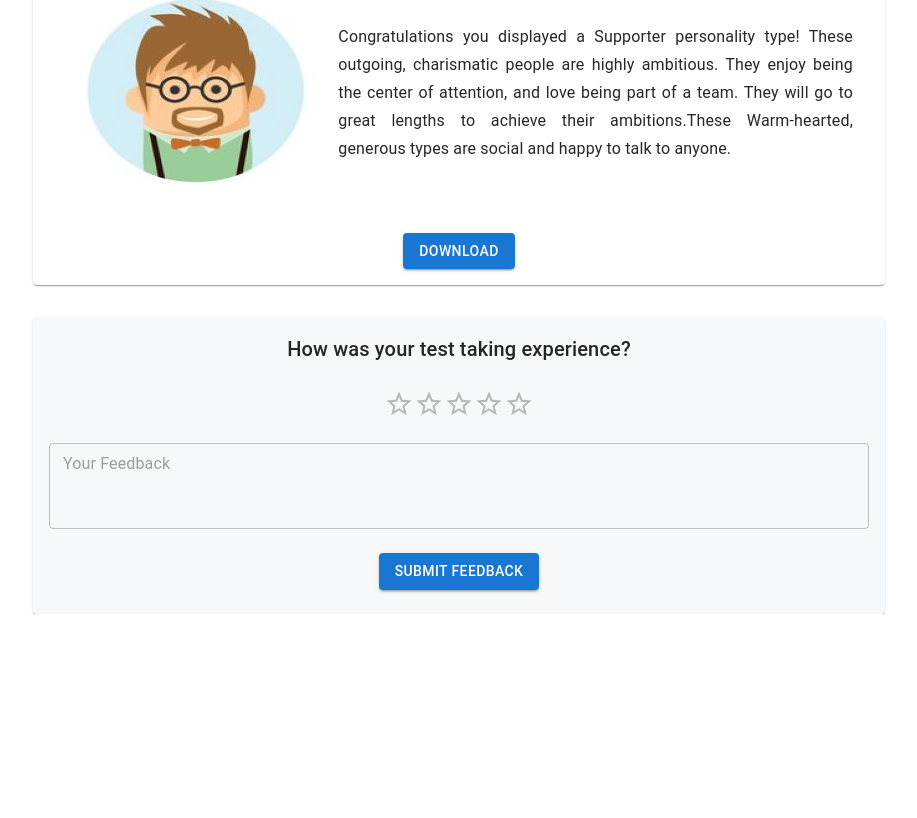
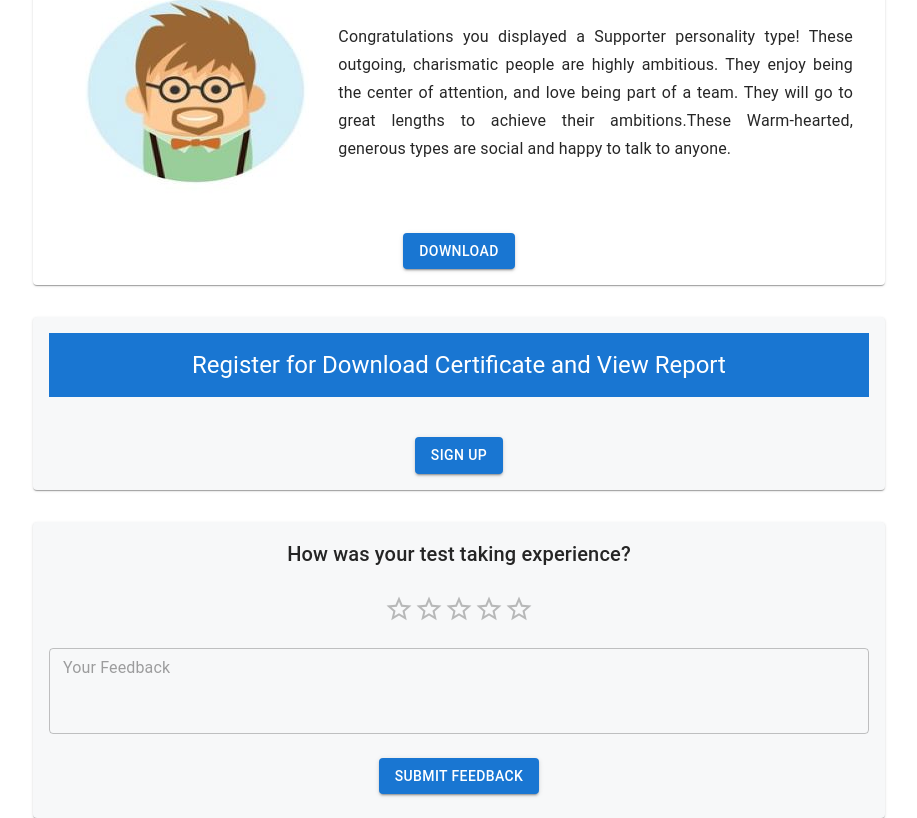
Before and after one commit to Talent-Sumo/CLOUD-COACH-New-UI, a React (Create React App) app: page /form/thankyou in a window 1280 px wide. Shown: the part 674-1492 px from the top of the page, without its empty margins (181-1098 px from the left). Before the commit the page ends 1288 px from the top, so only its background shows below. Built offline with nearby package versions, Linux system fonts and the light colour scheme.

Commit message:
Add Sign Up button

```diff
--- a/src/Components/Form/FormThankyou/index.jsx
+++ b/src/Components/Form/FormThankyou/index.jsx
@@ -168,6 +168,24 @@ const FormThankyou = (props) => {
 
             <Container sx={{ marginTop: "2rem" }} maxWidth="md">
                 <Card sx={{ backgroundColor: "#F7F8F9" }}>
+                    <CardContent ref={cardRef} sx={{ display: 'flex', flexDirection: 'column', justifyContent: 'center', alignItems: 'center' }}>
+                        <Box mb={3} p={2} sx={{ backgroundColor: "#1976d2", width: '100%' }} align='center'>
+                            <Typography color='white' align='center' variant='h5'>
+                                Register for Download Certificate and View Report
+                            </Typography>
+                        </Box>
+
+                    </CardContent>
+                    <Box sx={{ display: "flex", justifyContent: "center", margin: "auto" }}>
+                        <Button sx={{ marginBottom: "1rem" }} variant='contained'>
+                            Sign Up
+                        </Button>
+                    </Box>
+                </Card>
+            </Container>
+
+            <Container sx={{ marginTop: "2rem" }} maxWidth="md">
+                <Card sx={{ backgroundColor: "#F7F8F9" }}>
                     <CardContent>
                         <Typography mb={3} align='center' variant='h6'>How was your test taking experience?</Typography>
 
```
